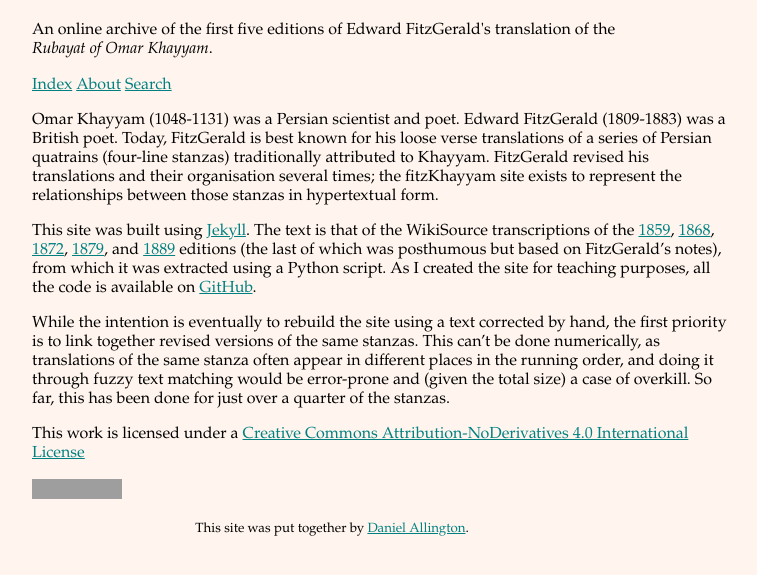
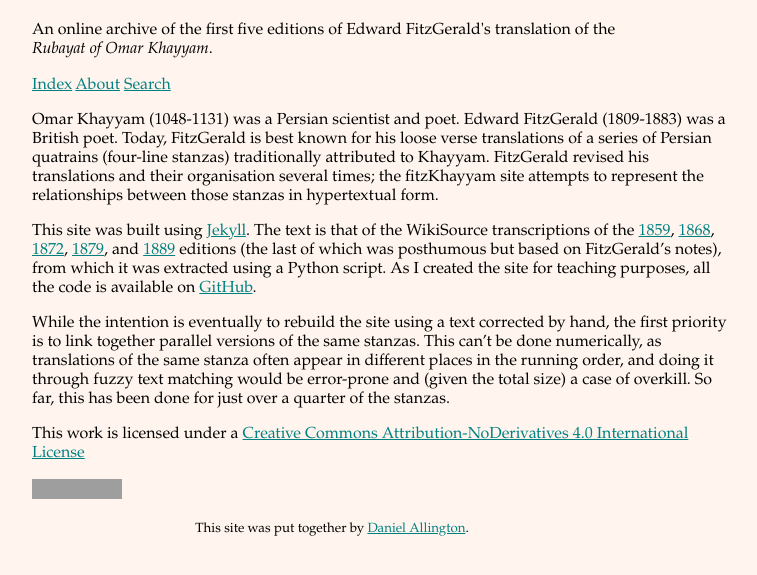
Before and after one commit to daniel-allington/fitzKhayyam, a Jekyll site: the page built from about.md, in a window 1280 px wide. Shown: the top 575 px of the page, without its empty margins (258-1015 px from the left). Built offline with Jekyll 4.4.1, drawn with Linux system fonts in a browser that asks for light colours; grey boxes are pictures that could not be loaded.

Commit message:
Update about.md

```diff
--- a/about.md
+++ b/about.md
@@ -4,11 +4,11 @@ title: About
 permalink: /about/
 ---
 
-Omar Khayyam (1048-1131) was a Persian scientist and poet. Edward FitzGerald (1809-1883) was a British poet. Today, FitzGerald is best known for his loose verse translations of a series of Persian quatrains (four-line stanzas) traditionally attributed to Khayyam. FitzGerald revised his translations and their organisation several times; the fitzKhayyam site exists to represent the relationships between those stanzas in hypertextual form.
+Omar Khayyam (1048-1131) was a Persian scientist and poet. Edward FitzGerald (1809-1883) was a British poet. Today, FitzGerald is best known for his loose verse translations of a series of Persian quatrains (four-line stanzas) traditionally attributed to Khayyam. FitzGerald revised his translations and their organisation several times; the fitzKhayyam site attempts to represent the relationships between those stanzas in hypertextual form.
 
 This site was built using [Jekyll](https://github.com/jekyll). The text is that of the WikiSource transcriptions of the [1859](https://en.wikisource.org/wiki/The_Rubaiyat_of_Omar_Khayyam_(tr._Fitzgerald,_1st_edition)/The_Rubaiyat_of_Omar_Khayyam), [1868](https://en.wikisource.org/wiki/The_Rubaiyat_of_Omar_Khayyam_(tr._Fitzgerald,_2nd_edition)), [1872](https://en.wikisource.org/wiki/The_Rubaiyat_of_Omar_Khayyam_(tr._Fitzgerald,_3rd_edition)), [1879](https://en.wikisource.org/wiki/The_Rubaiyat_of_Omar_Khayyam_(tr._Fitzgerald,_4th_edition)), and  [1889](https://en.wikisource.org/wiki/The_Rubaiyat_of_Omar_Khayyam_(tr._Fitzgerald,_5th_edition)) editions (the last of which was posthumous but based on FitzGerald's notes), from which it was extracted using a Python script. As I created the site for teaching purposes, all the code is available on [GitHub](https://github.com/daniel-allington/fitzKhayyam).
 
-While the intention is eventually to rebuild the site using a text corrected by hand, the first priority is to link together revised versions of the same stanzas. This can't be done numerically, as translations of the same stanza often appear in different places in the running order, and doing it through fuzzy text matching would be error-prone and (given the total size) a case of overkill. So far, this has been done for just over a quarter of the stanzas.
+While the intention is eventually to rebuild the site using a text corrected by hand, the first priority is to link together parallel versions of the same stanzas. This can't be done numerically, as translations of the same stanza often appear in different places in the running order, and doing it through fuzzy text matching would be error-prone and (given the total size) a case of overkill. So far, this has been done for just over a quarter of the stanzas.
 
 This work is licensed under a
 [Creative Commons Attribution-NoDerivatives 4.0 International License](https://creativecommons.org/licenses/by-nd/4.0/)
```
